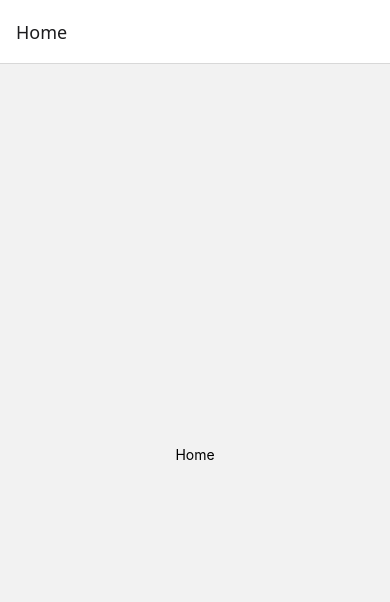
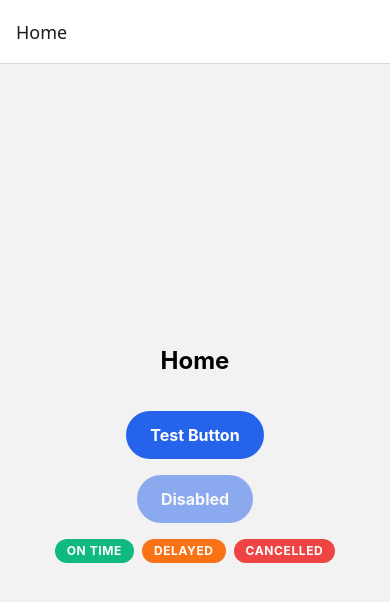
Before and after one commit to abcra118/superability, a React Native app: screen / in a window 390 px wide. Shown: the top 602 px of the page. Built offline with nearby package versions, Linux system fonts and the light colour scheme.

Commit message:
feat(SUP-5): Create PrimaryButton and StatusBadge UI components and fix Tailwind styling

```diff
--- a/App.tsx
+++ b/App.tsx
@@ -1,3 +1,4 @@
+import "./global.css";
 import React from "react";
 import { NavigationContainer } from "@react-navigation/native";
 import { AppNavigator } from "./src/navigation/AppNavigator";
--- a/app.json
+++ b/app.json
@@ -22,11 +22,9 @@
       "predictiveBackGestureEnabled": false
     },
     "web": {
-      "output": "static",
       "favicon": "./assets/images/favicon.png"
     },
     "plugins": [
-      "expo-router",
       [
         "expo-splash-screen",
         {
@@ -41,13 +39,18 @@
       ]
     ],
     "experiments": {
-      "typedRoutes": true,
       "reactCompiler": true
     },
     "extra": {
       "eas": {
         "projectId": "c46c2394-c0a7-4531-a7fa-aefc7314a501"
       }
+    },
+    "runtimeVersion": {
+      "policy": "appVersion"
+    },
+    "updates": {
+      "url": "https://u.expo.dev/c46c2394-c0a7-4531-a7fa-aefc7314a501"
     }
   }
 }
--- a/package.json
+++ b/package.json
@@ -27,6 +27,7 @@
     "expo-status-bar": "~3.0.9",
     "expo-symbols": "~1.0.8",
     "expo-system-ui": "~6.0.9",
+    "expo-updates": "~29.0.16",
     "expo-web-browser": "~15.0.10",
     "nativewind": "^4.2.3",
     "react": "19.1.0",
--- /dev/null
+++ b/src/components/ui/PrimaryButton.tsx
@@ -0,0 +1,24 @@
+import React from 'react';
+import { TouchableOpacity, Text, TouchableOpacityProps } from 'react-native';
+
+interface PrimaryButtonProps extends TouchableOpacityProps {
+  title: string;
+  onPress: () => void;
+  disabled?: boolean;
+}
+
+export const PrimaryButton: React.FC<PrimaryButtonProps> = ({ title, onPress, disabled, ...props }) => {
+  return (
+    <TouchableOpacity
+      className={`bg-blue-600 rounded-full py-3 px-6 items-center justify-center ${disabled ? 'opacity-50' : ''}`}
+      onPress={onPress}
+      disabled={disabled}
+      activeOpacity={0.8}
+      {...props}
+    >
+      <Text className="text-white font-bold text-base">
+        {title}
+      </Text>
+    </TouchableOpacity>
+  );
+};
--- /dev/null
+++ b/src/components/ui/StatusBadge.tsx
@@ -0,0 +1,36 @@
+import React from 'react';
+import { View, Text } from 'react-native';
+
+export type TripStatus = 'ON_TIME' | 'DELAYED' | 'CANCELLED';
+
+interface StatusBadgeProps {
+  status: TripStatus;
+}
+
+export const StatusBadge: React.FC<StatusBadgeProps> = ({ status }) => {
+  let bgColorClass = 'bg-gray-500';
+  let label = status;
+
+  switch (status) {
+    case 'ON_TIME':
+      bgColorClass = 'bg-emerald-500';
+      label = 'On Time';
+      break;
+    case 'DELAYED':
+      bgColorClass = 'bg-orange-500';
+      label = 'Delayed';
+      break;
+    case 'CANCELLED':
+      bgColorClass = 'bg-red-500';
+      label = 'Cancelled';
+      break;
+  }
+
+  return (
+    <View className={`${bgColorClass} px-3 py-1 rounded-full items-center justify-center`}>
+      <Text className="text-white font-bold text-xs uppercase tracking-wider">
+        {label}
+      </Text>
+    </View>
+  );
+};
--- a/src/navigation/AppNavigator.tsx
+++ b/src/navigation/AppNavigator.tsx
@@ -1,6 +1,8 @@
 import React from "react";
 import { createNativeStackNavigator } from "@react-navigation/native-stack";
 import { Text, View } from "react-native";
+import { PrimaryButton } from "../components/ui/PrimaryButton";
+import { StatusBadge } from "../components/ui/StatusBadge";
 
 const Stack = createNativeStackNavigator();
 
@@ -10,7 +12,19 @@ const PlaceholderScreen = ({ title }: { title: string }) => (
   </View>
 );
 
-const Home = () => <PlaceholderScreen title="Home" />;
+const Home = () => (
+  <View style={{ flex: 1, justifyContent: "center", alignItems: "center", gap: 16 }}>
+    <Text style={{ fontSize: 24, fontWeight: 'bold', marginBottom: 20 }}>Home</Text>
+    <PrimaryButton title="Test Button" onPress={() => console.log('pressed')} />
+    <PrimaryButton title="Disabled" disabled onPress={() => {}} />
+    <View style={{ flexDirection: 'row', gap: 8 }}>
+      <StatusBadge status="ON_TIME" />
+      <StatusBadge status="DELAYED" />
+      <StatusBadge status="CANCELLED" />
+    </View>
+  </View>
+);
+
 const Results = () => <PlaceholderScreen title="Results" />;
 const JourneyGuide = () => <PlaceholderScreen title="JourneyGuide" />;
 
--- a/tsconfig.json
+++ b/tsconfig.json
@@ -11,8 +11,6 @@
   "include": [
     "**/*.ts",
     "**/*.tsx",
-    ".expo/types/**/*.ts",
-    "expo-env.d.ts",
     "nativewind-env.d.ts"
   ]
 }
```
Also changed, not shown: eas.json (added, +21 -0 lines), 1 other file (tests, documents, lock files or other folders).
